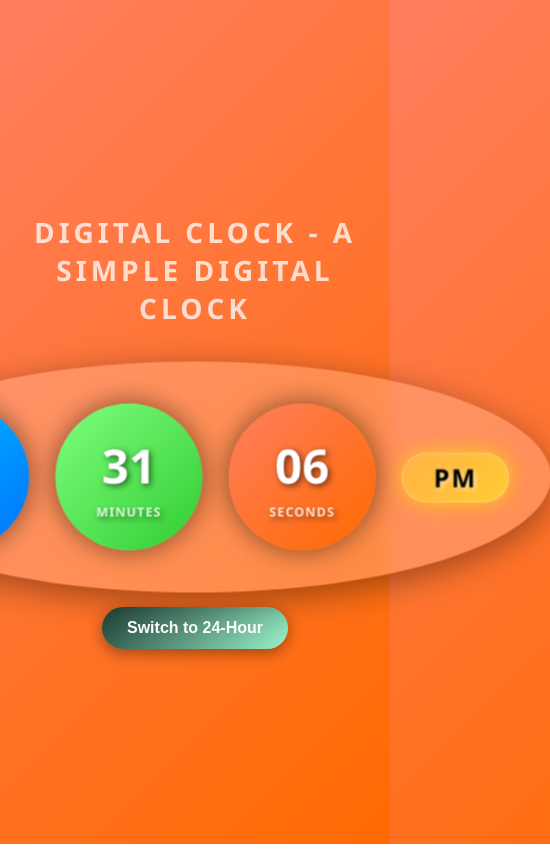
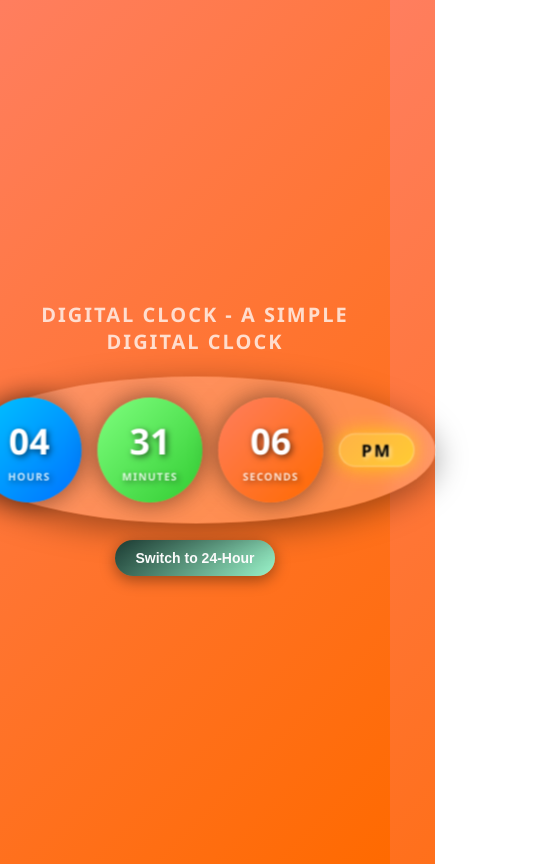
Before and after one commit to sunnyrebel286/Digital-Clock, a plain HTML site: page index.html in a window 390 px wide. Shown: the whole page, 550 px wide, since content can reach past the window. Drawn offline with Linux system fonts and the light colour scheme.

Commit message:
Update styles.css

```diff
--- a/styles.css
+++ b/styles.css
@@ -168,3 +168,50 @@ h1 {
   transform: scale(1.05);
   box-shadow: 0 6px 16px rgba(0, 0, 0, 0.5);
 }
+
+
+@media (max-width: 600px) {
+  body {
+    padding: 10px;
+  }
+
+  h1 {
+    font-size: 20px;
+    margin-bottom: 25px;
+    letter-spacing: 2px;
+  }
+
+  .clock {
+    gap: 15px;
+    padding: 20px;
+    transform: scale(0.85); /* Scales the whole clock slightly for smaller screens */
+    border-radius: 50%;
+  }
+
+  .clock div {
+    width: 100px;
+    height: 100px;
+    font-size: 18px;
+  }
+
+  .clock div span:first-child {
+    font-size: 34px;
+  }
+
+  .clock div span:last-child {
+    font-size: 10px;
+    margin-top: 4px;
+  }
+
+  #ampm {
+    width: 70px;
+    height: 30px;
+    font-size: 16px;
+  }
+
+  #toggleFormat {
+    margin-top: 20px;
+    font-size: 14px;
+    padding: 10px 20px;
+  }
+}
```
